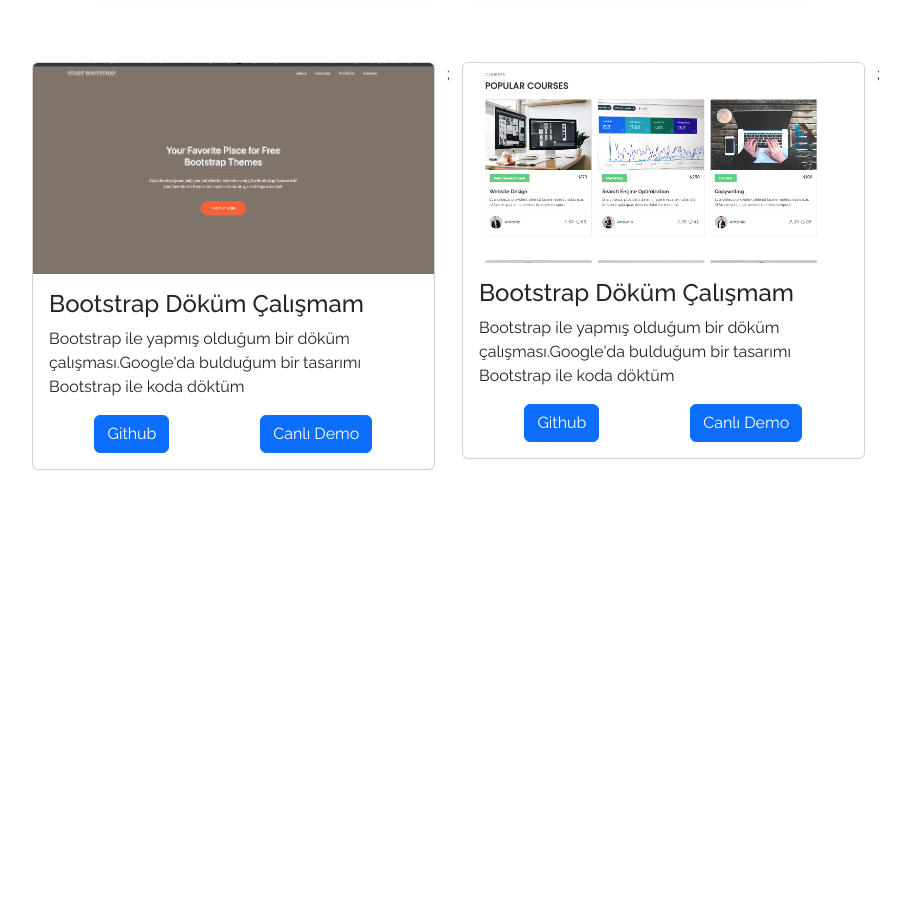
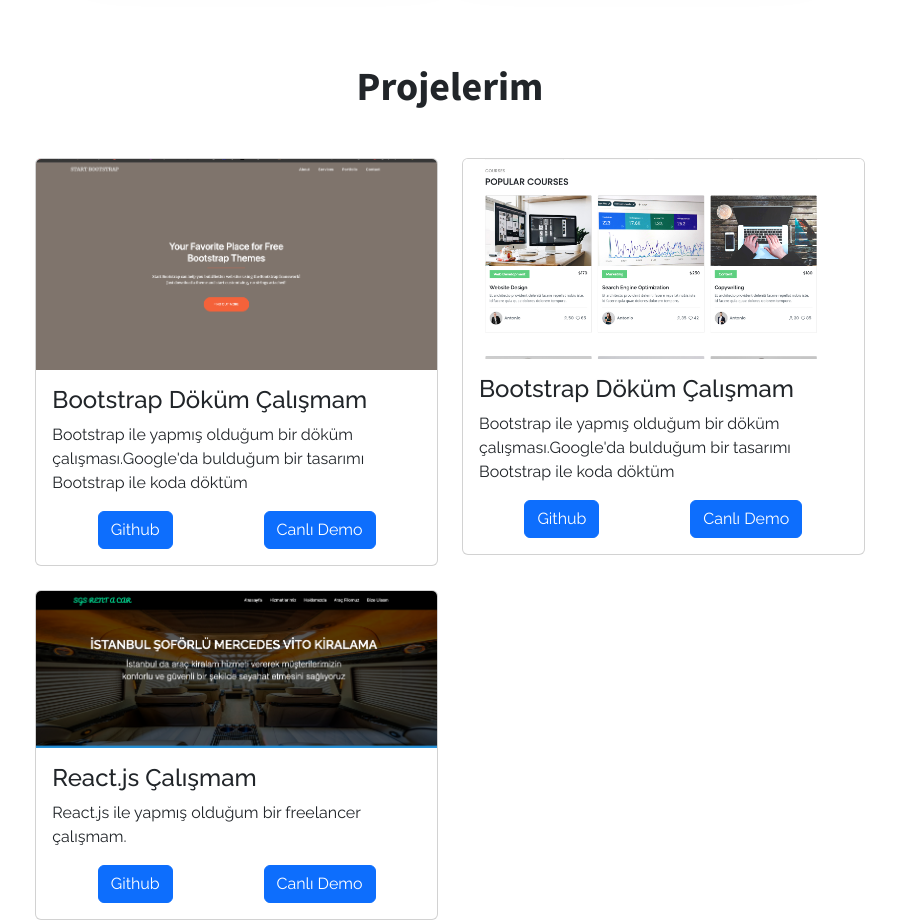
Before and after one commit to Berkant3737/Blog-Project, a React (Create React App) app: page / in a window 1280 px wide. Shown: the part 1540-2460 px from the top of the page, without its empty margins (190-1100 px from the left). Before the commit the page ends 2010 px from the top, so only its background shows below. Built offline with nearby package versions, Linux system fonts and the light colour scheme.

Commit message:
Proje Bölümü Tamamlandı

```diff
--- a/src/Components/Project/Project.jsx
+++ b/src/Components/Project/Project.jsx
@@ -2,23 +2,20 @@ import React from "react";
 import ProjectJson from "../../Json/ProjectCards.json";
 function Project() {
   return (
-    <div className="container">
-      <div class="row justify-content-center">
+    <div className="container project">
+      <h1 className="text-center">Projelerim</h1>
+      <div class="row justify-content-center mt-5">
+        <div className="col-md-8">
+          <div className="row g-4">
           {ProjectJson.map((project) => {
-          return(
+          return (
             <>
-                <div class="col-4">
+              <div class="col-12 col-md-6">
                 <div className="card">
-              <img
-                src={project.img}
-                className="card-img-top"
-                alt="..."
-              />
+                  <img src={project.img} className="card-img-top" alt="..." />
                   <div className="card-body">
                     <h4 className="card-title">{project.title} </h4>
-                <p className="card-text">
-                  {project.description}
-                </p>
+                    <p className="card-text">{project.description}</p>
                     <div className="d-flex justify-content-around">
                       <a href={project.github} className="btn btn-primary">
                         Github
@@ -29,10 +26,12 @@ function Project() {
                     </div>
                   </div>
                 </div>
-          </div>;
+              </div>
             </>
-          )
+          );
         })}
+          </div>
+        </div>
       </div>
     </div>
   );
--- a/src/Json/ProjectCards.json
+++ b/src/Json/ProjectCards.json
@@ -12,5 +12,12 @@
     "description":"Bootstrap ile yapmış olduğum bir döküm çalışması.Google'da bulduğum bir tasarımı Bootstrap ile koda döktüm",
     "github":"https://github.com/Berkant3737/Bootstrap-Project-2",
     "liveDemo":"https://lovely-eclair-0a07ef.netlify.app/"
+},
+{
+    "img":"/images/React.js.png",
+    "title":"React.js Çalışmam",
+    "description":"React.js ile yapmış olduğum bir freelancer çalışmam.",
+    "github":"https://github.com/Berkant3737/SGS-RENT-A-CAR-V2",
+    "liveDemo":"https://sgsrentacar.com/"
 }
 ]
--- a/src/Pages/Home/Home.jsx
+++ b/src/Pages/Home/Home.jsx
@@ -4,6 +4,7 @@ import Banner from '../../Components/Banner/Banner';
 import About from '../../Components/About/About';
 import Skills from '../../Components/Skills/Skills';
 import Project from '../../Components/Project/Project';
+import ContactMe from '../../Components/ContactMe/ContactMe';
 function Home() {
   return (
     <div>
@@ -12,6 +13,7 @@ function Home() {
       <About/>
       <Skills/>
       <Project/>
+      <ContactMe/>
     </div>
   )
 }
--- a/src/Scss/layouts/_pages-desktop.scss
+++ b/src/Scss/layouts/_pages-desktop.scss
@@ -129,3 +129,9 @@ p{
   height: 3rem;
   padding: 2px;
 }
+
+.project{
+  h1{
+    font-family: Source Sans Pro;
+  }
+}
```
Also changed, not shown: public/images/React.js.png (added), src/dist/style.css, 1 other file (tests, documents, lock files or other folders). Lines whose indentation alone changed are shown as unchanged.
